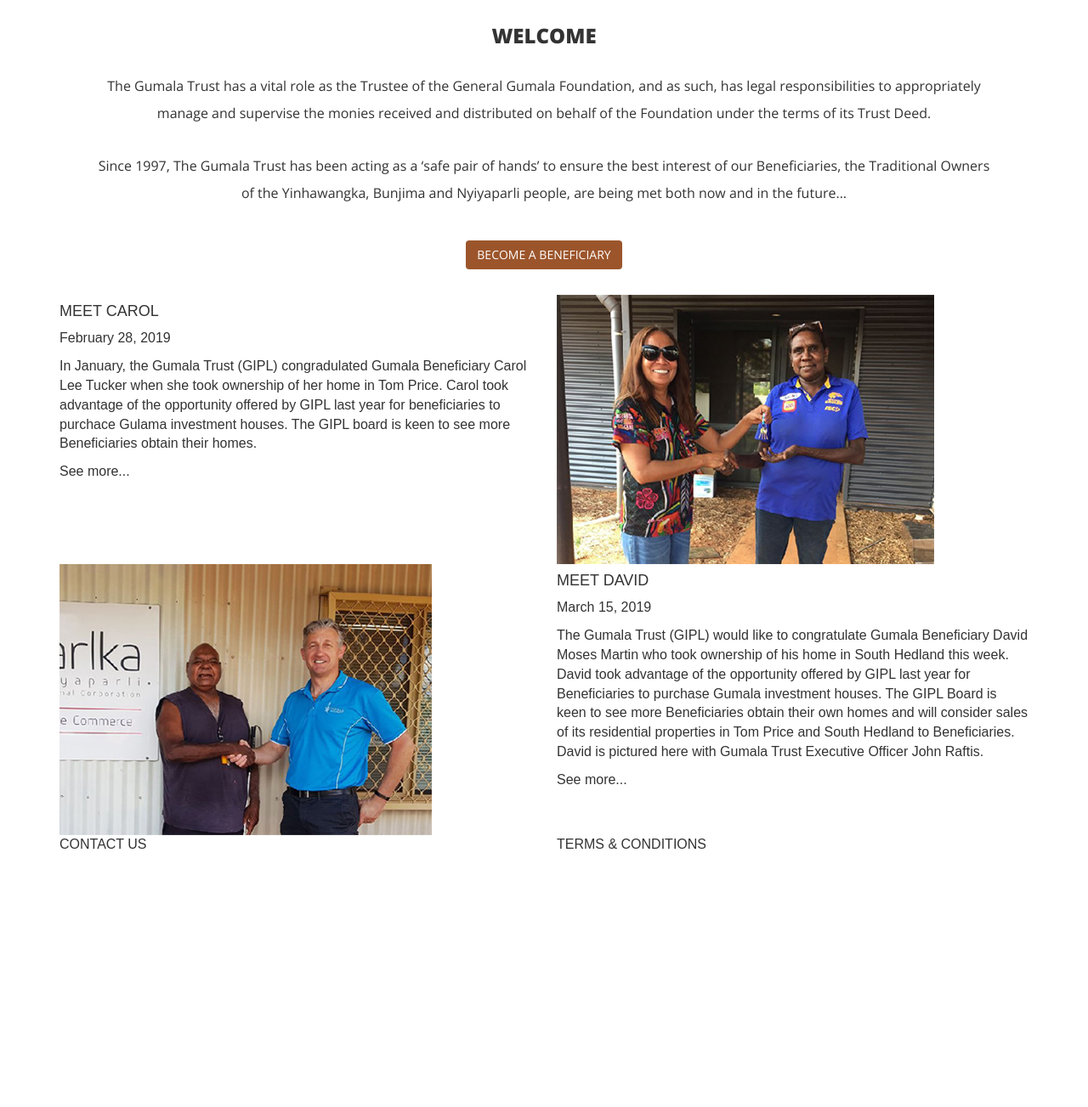
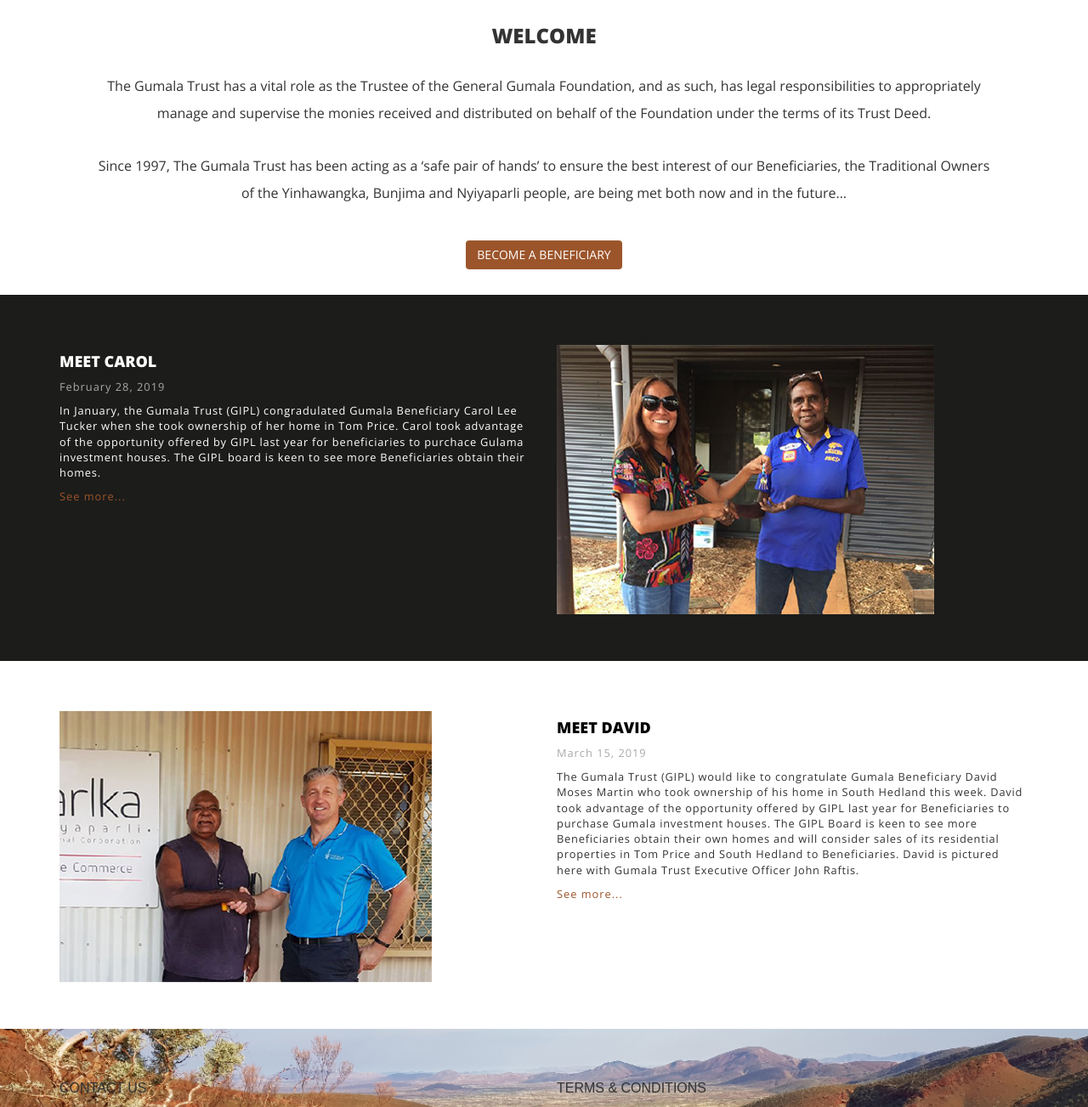
Before and after one commit to HayleyCollopy/GumalaTrust, a PHP site: page / in a window 1280 px wide. Shown: the part 839-2142 px from the top of the page at 85% size. Before the commit the page ends 1838 px from the top, so only its background shows below. Run offline with PHP 8.4, Linux system fonts and the light colour scheme.

Commit message:
Update style.css

```diff
--- a/style.css
+++ b/style.css
@@ -86,3 +86,68 @@ a:hover{
     background-color:darkgray;
     border-color: transparent;
 }
+
+.meetcarolbg{
+    background-color: #1c1c1a;
+}
+
+.meetdavidbg{
+    background-color: #ffff;
+}
+
+.img-responsive{
+    margin-bottom:10%;
+}
+
+.col-md-6{
+    margin-top: 5%;
+    margin-bottom 5%;
+}
+
+.carol{
+    font-family: 'Open Sans', sans-serif;
+    font-weight: 800;
+    font-size:1.em;
+    color: #ffff;
+}
+
+.david{
+    font-family: 'Open Sans', sans-serif;
+    font-weight: 800;
+    font-size:1.em;
+    color: black;
+}
+
+.date{
+    font-family: 'Open Sans', sans-serif;
+    font-size: .8em;
+    color: darkgray;
+    letter-spacing: 1px;
+}
+
+.carolp{
+    font-family: 'Open Sans', sans-serif;
+    font-size: .8em;
+    color: #ffff;
+    letter-spacing: .8px;
+}
+
+.davidp{
+    font-family: 'Open Sans', sans-serif;
+    font-size: .8em;
+    letter-spacing: .8px;
+}
+
+.seemore{
+        font-family: 'Open Sans', sans-serif;
+    font-size: .8em;
+    color: #9c552b;
+    letter-spacing: 1px;
+}
+
+footer{
+    background-image: url(images/footer-bg.jpg);
+    background-size: cover;
+    width: 100%;
+    background-position: center center;
+}
```
